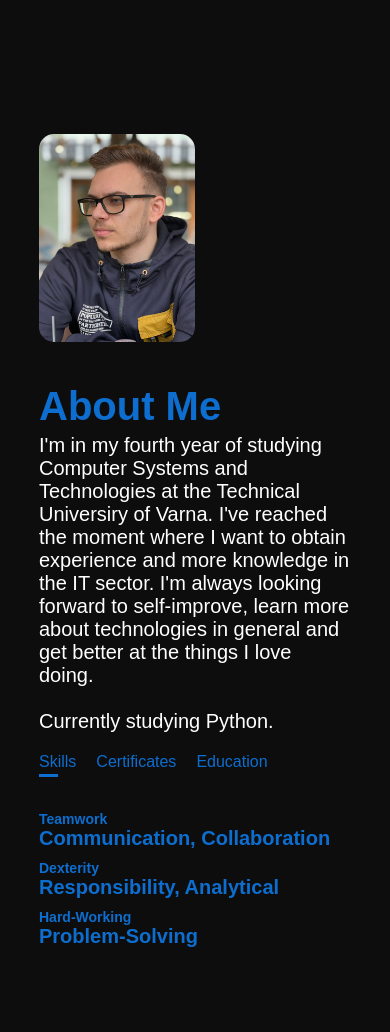
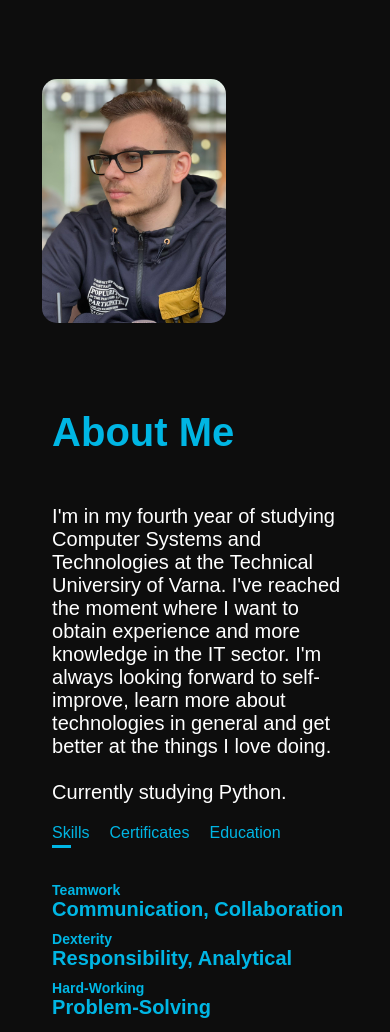
Before and after one commit to YankoNL/yankonl.github.io, a plain HTML site: page index.html in a window 390 px wide. Shown: the part 920-1952 px from the top of the page. Drawn offline with Linux system fonts and the light colour scheme.

Commit message:
Adjustments

```diff
--- a/css/style.css
+++ b/css/style.css
@@ -7,7 +7,7 @@
 
   --white-custom: #fff;
   --black-custom: #0d0d0d;
-  --blue-custom: #0d6ecf;
+  --blue-custom: #00b6e4;
   --grey-custom: #262626;
 }
 
@@ -65,7 +65,8 @@ body {
 /*-------------- Home --------------*/
 #home {
   width: 100%;
-  height: 100vh;
+  height: 90vh;
+  padding: 5vh 1vw;
   background-image: url(images/background.jpg);
   background-size: cover;
   background-position: center;
@@ -93,13 +94,8 @@ body {
 #about {
   font-size: 30px;
   font-weight: 600;
-  padding: 80px 0px;
+  padding: 5vh 1vw;
   color: var(--blue-custom);
-}
-
-img.me {
-  max-width: 100%;
-  height: auto;
 }
 
 .row {
@@ -108,23 +104,30 @@ img.me {
   flex-wrap: wrap;
 }
 
-.about-col-1 {
+figure {
+  padding-top: 8vh;
+  float: left;
   flex-basis: 35%
 }
 
-.about-col-1 img {
-  width: 100%;
+figure img {
   border-radius: 15px;
+  max-width: 100%;
+  height: auto;
 }
 
-.about-col-2 {
+aside {
+  width: 60%;
+  float: right;
+  padding-left: 5px;
+  margin-left: 5px;
   flex-basis: 60%
 }
 
 .sub-title {
   font-size: 60px;
   font-weight: 600;
-  padding: 5px 0px;
+  padding: 50px 0px;
   color: var(--blue-custom);
 }
 
@@ -183,6 +186,9 @@ img.me {
 }
 
 /*-------------- Contact --------------*/
+#contact {
+  padding: 5vh 1vw;
+}
 
 .contact-left {
   flex-basis: 35%;
@@ -279,8 +285,61 @@ form textarea {
 
 /*-------------- Tablet View --------------*/
 @media only screen and (max-width: 1000px) {
+  img.logo {
+    max-width: 50%;
+    height: auto;
+  }
+
   #home {
     background-image: url(images/mobile-background.jpg);
+  }
+
+  .home-text {
+    margin-top: 5%;
+    margin-left: 5%;
+    font-size: 20px;
+  }
+
+  .home-text h1 {
+    font-size: 40px;
+    margin-top: 5px;
+  }
+
+  .sub-title {
+    font-size: 40px;
+  }
+
+  figure {
+    flex-basis: 100%;
+    margin-bottom: 5vh;
+  }
+
+  figure img {
+    max-width: 60%;
+    height: auto;
+  }
+
+  aside {
+    flex-basis: 100%;
+    font-size: 20px;
+  }
+
+  .tab-links {
+    font-size: 24px;
+    margin-right: 5vw;
+  }
+
+  .contact-right,
+  .contact-left {
+    flex-basis: 100%;
+  }
+
+  .contact-right{
+    margin-top: 3vh;
+  }
+
+  .copyright {
+    font-size: 20px;
   }
 }
 
@@ -291,11 +350,6 @@ nav .m-icon {
 
 @media only screen and (max-width: 600px) {
   img.logo {
-    max-width: 50%;
-    height: auto;
-  }
-
-  img.me {
     max-width: 50%;
     height: auto;
   }
@@ -348,16 +402,18 @@ nav .m-icon {
     font-size: 40px;
   }
 
-  .about-col-1,
-  .about-col-2 {
+  figure {
     flex-basis: 100%;
-  }
-
-  .about-col-1 {
     margin-bottom: 30px;
   }
 
-  .about-col-2 {
+  figure img {
+    max-width: 60%;
+    height: auto;
+  }
+
+  aside {
+    flex-basis: 100%;
     font-size: 14px;
   }
 
@@ -369,6 +425,10 @@ nav .m-icon {
   .contact-right,
   .contact-left {
     flex-basis: 100%;
+  }
+
+  .contact-right{
+    margin-top: 3vh;
   }
 
   .copyright {
--- a/index.html
+++ b/index.html
@@ -8,10 +8,10 @@
 <script src="https://kit.fontawesome.com/b13402a14a.js" crossorigin="anonymous"></script>
 <header>
     <nav>
-        <img src="css/images/logo.jpg" class="logo">
+        <img src="css/images/logo.png" class="logo">
         <ul id="sidemenu">
             <li><a href="#about">About</a></li>
-            <li><a href="https://github.com/YankoNL/">GitHub</a></li>
+            <li><a href="https://github.com/YankoNL/" target="_blank">GitHub </a></li>
             <li><a href="#contact">Contact</a></li>
             <i class="m-icon fa-solid fa-xmark" onclick="closemenu()"></i>
         </ul>
@@ -23,22 +23,20 @@
     <!-- - - - - - - - Home - - - - - - -->
     <div id="home">
         <div class="container">
-            <div class="home-text">
+            <article class="home-text">
                 <p>Student</p>
                 <h1>Hi, I'm <span>Yanislav Leshtakov</span><br>from Debelets, Veliko Tarnovo, Bulgaria</h1>
-            </div>
-
+            </article>
         </div>
     </div>
     <!-- - - - - - - - About - - - - - - -->
     <div id="about">
         <div class="container">
             <div class="row">
-                <div class="about-col-1">
-
+                <figure>
                     <img src="css/images/me.jpg" class="me">
-                </div>
-                <div class="about-col-2">
+                </figure>
+                <aside>
                     <h1 class="sub-title">About Me</h1>
                     <p class="sub-text">
                         I'm in my fourth year of studying Computer Systems and Technologies at the Technical Universiry
@@ -62,12 +60,16 @@
                     </div>
                     <div class="tab-contents" id="certif">
                         <ul>
-                            <li><a href="https://softuni.bg/certificates/details/105052/50b164f9" target="_blank">&#10003 Java
+                            <li><a href="https://softuni.bg/certificates/details/105052/50b164f9"
+                                    target="_blank">&#10003 Java
                                     Basics</a><br></li>
-                            <li><a href="https://softuni.bg/certificates/details/111391/7c3fc678" target="_blank">&#10003 Java
-                                    Fundamentals</a><br><span>&#8776 Java Advanced - I don't like my score | Aiming for greater
+                            <li><a href="https://softuni.bg/certificates/details/111391/7c3fc678"
+                                    target="_blank">&#10003 Java
+                                    Fundamentals</a><br><span>&#8776 Java Advanced - I don't like my score | Aiming for
+                                    greater
                                     score</span></li>
-                            <li><a href="https://softuni.bg/certificates/details/147789/a37ef1a5" target="_blank">&#10003 Python
+                            <li><a href="https://softuni.bg/certificates/details/147789/a37ef1a5"
+                                    target="_blank">&#10003 Python
                                     Basics</a><br><span>Python Fundamentals - Still Learning</span></li>
                         </ul>
                     </div>
@@ -77,8 +79,7 @@
                             <li>Technical University of Varna<br><span>2018-2022</span></li>
                         </ul>
                     </div>
-
-                </div>
+                </aside>
             </div>
         </div>
     </div>
```
